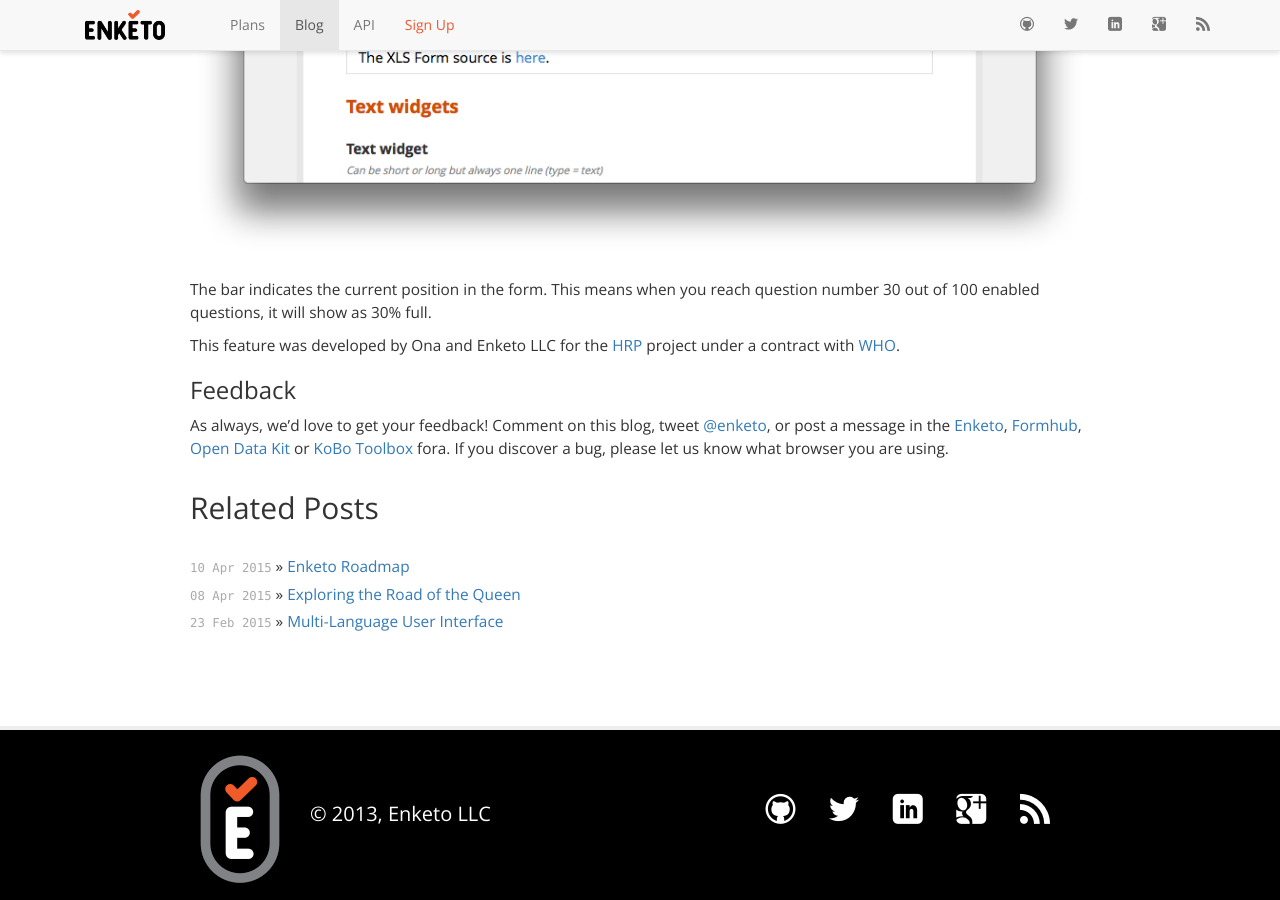
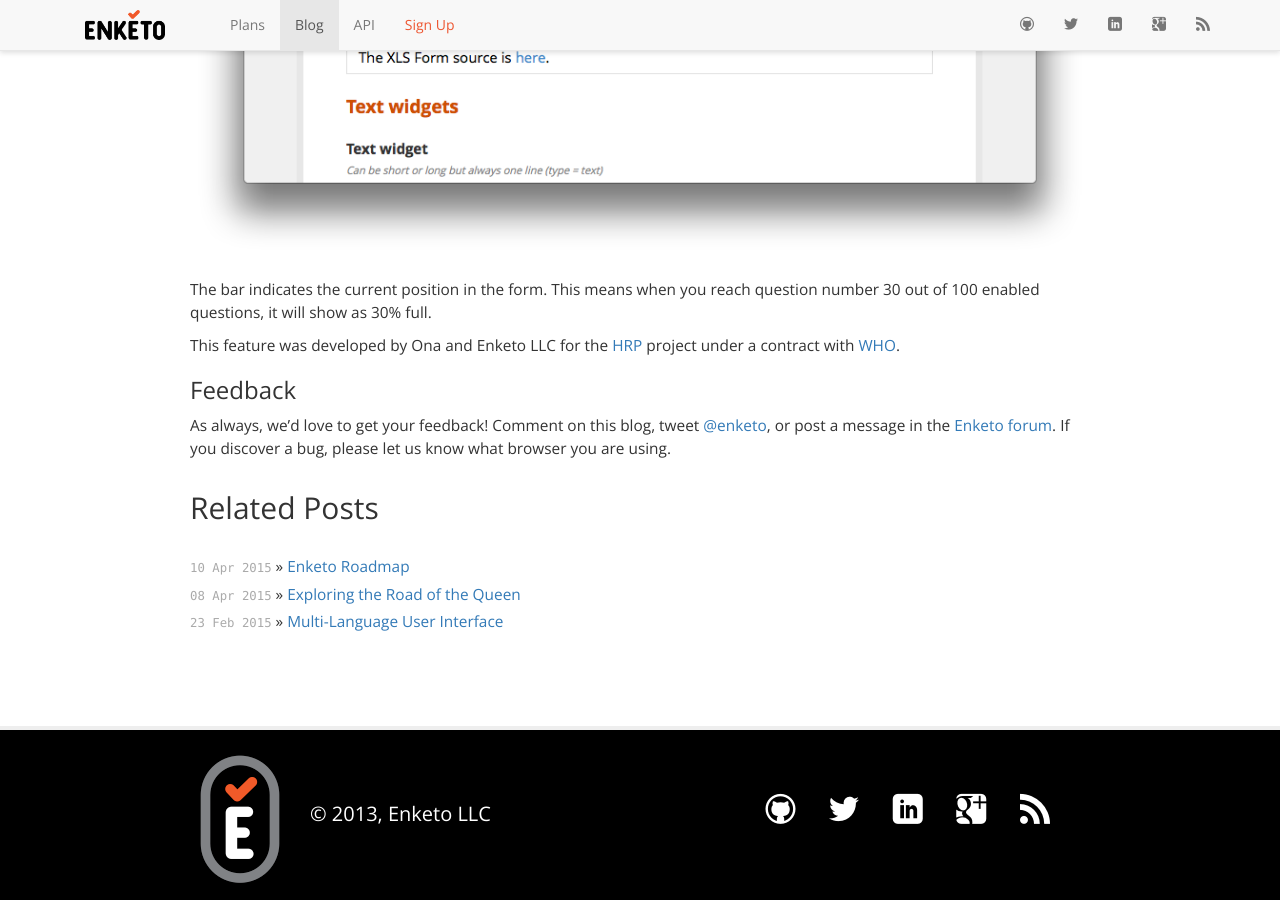
Before and after one commit to enketo/blog, a Jekyll site: the page built from _posts/2014-03-10-progress-bar.md, in a window 1280 px wide and 900 px high, scrolled down 657 px. Built offline with Jekyll 4.4.1, drawn with Linux system fonts in a browser that asks for light colours; nearby versions of some CDN libraries; Markdown is read by kramdown in place of the engine named in the settings; comment, search, counter and statistics services are not loaded.

Commit message:
changed: feedback component

```diff
--- a/_includes/feedback.md
+++ b/_includes/feedback.md
@@ -1,3 +1,3 @@
 ### Feedback
 
-As always, we'd love to get your feedback! Comment on this blog, tweet [@enketo](https://twitter.com/enketo), or post a message in the [Enketo](https://groups.google.com/forum/#!forum/enketo-users), [Formhub](https://groups.google.com/forum/#!forum/formhub-users), [Open Data Kit](https://groups.google.com/forum/#!forum/opendatakit) or [KoBo Toolbox](https://groups.google.com/forum/#!forum/kobo-users) fora. If you discover a bug, please let us know what browser you are using.
+As always, we'd love to get your feedback! Comment on this blog, tweet [@enketo](https://twitter.com/enketo), or post a message in the [Enketo forum](https://groups.google.com/forum/#!forum/enketo-users). If you discover a bug, please let us know what browser you are using.
```
